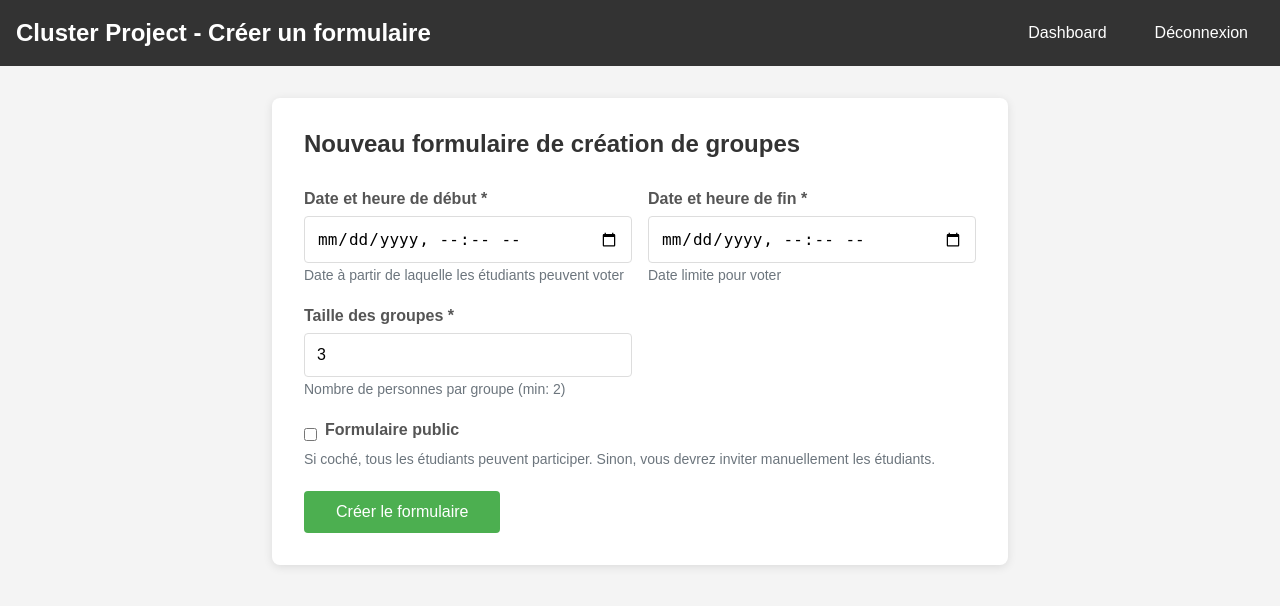
After one commit to Nanotekkk/Algo-Cluster, a PHP site: page /professor/create-demand.php in a window 1280 px wide. The commit adds this page. Shown: the top 606 px of the page. Run offline with PHP 8.4, Linux system fonts and the light colour scheme; a user stored in the database is signed in; data that the repository does not hold is empty.

Commit message:
amélioration du site php, changement dans l'arboresance python, et ajoute d'un changement dans la bdd

```diff
--- /dev/null
+++ b/php/professor/create-demand.php
@@ -0,0 +1,259 @@
+<?php
+// professor/create-demand.php
+session_start();
+
+// Vérifier si l'utilisateur est connecté et est un professeur
+if(!isset($_SESSION['user_id']) || $_SESSION['role'] !== 'teacher') {
+    header('Location: ../login.php');
+    exit();
+}
+
+require_once '../config/database.php';
+
+$error = '';
+$success = '';
+
+if($_SERVER['REQUEST_METHOD'] == 'POST') {
+    $date_start = $_POST['date_start'] ?? '';
+    $date_finish = $_POST['date_finish'] ?? '';
+    $group_size = intval($_POST['group_size'] ?? 0);
+    $vote_size = intval($_POST['vote_size'] ?? 0);
+    $ispublic = isset($_POST['ispublic']) ? 1 : 0;
+
+    // Validation
+    if(empty($date_start) || empty($date_finish)) {
+        $error = "Les dates de début et de fin sont obligatoires";
+    } elseif(strtotime($date_start) >= strtotime($date_finish)) {
+        $error = "La date de début doit être antérieure à la date de fin";
+    } elseif(strtotime($date_start) < time()) {
+        $error = "La date de début ne peut pas être dans le passé";
+    } elseif($group_size < 2) {
+        $error = "La taille du groupe doit être d'au moins 2 personnes";
+    } elseif($vote_size < 1) {
+        $error = "Le nombre de votes doit être d'au moins 1";
+    } else {
+        try {
+            $stmt = $pdo->prepare("INSERT INTO demand (id_user, date_start, date_finish, ispublic, group_size, vote_size, istreated) VALUES (?, ?, ?, ?, ?, ?, 0)");
+            $stmt->execute([$_SESSION['user_id'], $date_start, $date_finish, $ispublic, $group_size, $vote_size]);
+
+            $success = "Formulaire créé avec succès!";
+
+            // Rediriger après succès
+            header('Location: manage-demands.php');
+            exit();
+        } catch(PDOException $e) {
+            $error = "Erreur lors de la création du formulaire";
+        }
+    }
+}
+?>
+<!DOCTYPE html>
+<html lang="fr">
+<head>
+    <meta charset="UTF-8">
+    <meta name="viewport" content="width=device-width, initial-scale=1.0">
+    <title>Créer un formulaire</title>
+    <style>
+        * {
+            margin: 0;
+            padding: 0;
+            box-sizing: border-box;
+        }
+
+        body {
+            font-family: Arial, sans-serif;
+            background-color: #f4f4f4;
+        }
+
+        .header {
+            background-color: #333;
+            color: white;
+            padding: 1rem;
+            display: flex;
+            justify-content: space-between;
+            align-items: center;
+        }
+
+        .header h1 {
+            font-size: 1.5rem;
+        }
+
+        .nav-links {
+            display: flex;
+            gap: 1rem;
+        }
+
+        .nav-links a {
+            color: white;
+            text-decoration: none;
+            padding: 0.5rem 1rem;
+            border-radius: 4px;
+            transition: background-color 0.3s;
+        }
+
+        .nav-links a:hover {
+            background-color: #555;
+        }
+
+        .container {
+            max-width: 800px;
+            margin: 2rem auto;
+            padding: 0 2rem;
+        }
+
+        .form-container {
+            background: white;
+            padding: 2rem;
+            border-radius: 8px;
+            box-shadow: 0 2px 10px rgba(0,0,0,0.1);
+        }
+
+        h2 {
+            margin-bottom: 2rem;
+            color: #333;
+        }
+
+        .form-group {
+            margin-bottom: 1.5rem;
+        }
+
+        label {
+            display: block;
+            margin-bottom: 0.5rem;
+            color: #555;
+            font-weight: bold;
+        }
+
+        input[type="datetime-local"],
+        input[type="number"],
+        select {
+            width: 100%;
+            padding: 0.75rem;
+            border: 1px solid #ddd;
+            border-radius: 4px;
+            font-size: 1rem;
+        }
+
+        input:focus,
+        select:focus {
+            outline: none;
+            border-color: #4CAF50;
+        }
+
+        .checkbox-group {
+            display: flex;
+            align-items: center;
+            gap: 0.5rem;
+        }
+
+        input[type="checkbox"] {
+            width: auto;
+        }
+
+        button {
+            background-color: #4CAF50;
+            color: white;
+            padding: 0.75rem 2rem;
+            border: none;
+            border-radius: 4px;
+            font-size: 1rem;
+            cursor: pointer;
+            transition: background-color 0.3s;
+        }
+
+        button:hover {
+            background-color: #45a049;
+        }
+
+        .error {
+            background-color: #f8d7da;
+            color: #721c24;
+            padding: 0.75rem;
+            border-radius: 4px;
+            margin-bottom: 1rem;
+        }
+
+        .success {
+            background-color: #d4edda;
+            color: #155724;
+            padding: 0.75rem;
+            border-radius: 4px;
+            margin-bottom: 1rem;
+        }
+
+        .form-row {
+            display: grid;
+            grid-template-columns: 1fr 1fr;
+            gap: 1rem;
+        }
+
+        .help-text {
+            font-size: 0.875rem;
+            color: #6c757d;
+            margin-top: 0.25rem;
+        }
+    </style>
+</head>
+<body>
+    <div class="header">
+        <h1>Cluster Project - Créer un formulaire</h1>
+        <div class="nav-links">
+            <a href="../dashboard.php">Dashboard</a>
+            <a href="../logout.php">Déconnexion</a>
+        </div>
+    </div>
+
+    <div class="container">
+        <div class="form-container">
+            <h2>Nouveau formulaire de création de groupes</h2>
+
+            <?php if($error): ?>
+                <div class="error"><?php echo htmlspecialchars($error); ?></div>
+            <?php endif; ?>
+
+            <?php if($success): ?>
+                <div class="success"><?php echo htmlspecialchars($success); ?></div>
+            <?php endif; ?>
+
+            <form method="POST" action="">
+                <div class="form-row">
+                    <div class="form-group">
+                        <label for="date_start">Date et heure de début *</label>
+                        <input type="datetime-local" id="date_start" name="date_start"
+                               value="<?php echo htmlspecialchars($_POST['date_start'] ?? ''); ?>" required>
+                        <p class="help-text">Date à partir de laquelle les étudiants peuvent voter</p>
+                    </div>
+
+                    <div class="form-group">
+                        <label for="date_finish">Date et heure de fin *</label>
+                        <input type="datetime-local" id="date_finish" name="date_finish"
+                               value="<?php echo htmlspecialchars($_POST['date_finish'] ?? ''); ?>" required>
+                        <p class="help-text">Date limite pour voter</p>
+                    </div>
+                </div>
+
+                <div class="form-row">
+                    <div class="form-group">
+                        <label for="group_size">Taille des groupes *</label>
+                        <input type="number" id="group_size" name="group_size" min="2" max="10"
+                               value="<?php echo htmlspecialchars($_POST['group_size'] ?? '3'); ?>" required>
+                        <p class="help-text">Nombre de personnes par groupe (min: 2)</p>
+                    </div>
+
+                </div>
+
+                <div class="form-group">
+                    <div class="checkbox-group">
+                        <input type="checkbox" id="ispublic" name="ispublic"
+                               <?php echo isset($_POST['ispublic']) ? 'checked' : ''; ?>>
+                        <label for="ispublic">Formulaire public</label>
+                    </div>
+                    <p class="help-text">Si coché, tous les étudiants peuvent participer. Sinon, vous devrez inviter manuellement les étudiants.</p>
+                </div>
+
+                <button type="submit">Créer le formulaire</button>
+            </form>
+        </div>
+    </div>
+</body>
+</html>
```
Also changed, not shown: db/clusterprojectbdd.sql (+35 -7 lines), php/dashboard.php (+2 -7 lines), php/login.php (+39 -0 lines), php/professor/manage-demands.php (added), php/professor/view-groups.php (added), 7 other files.
